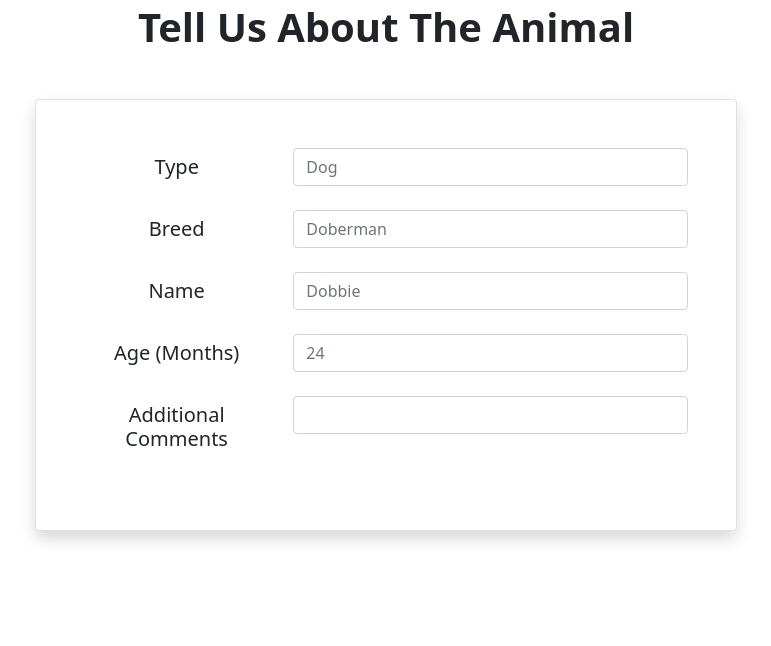
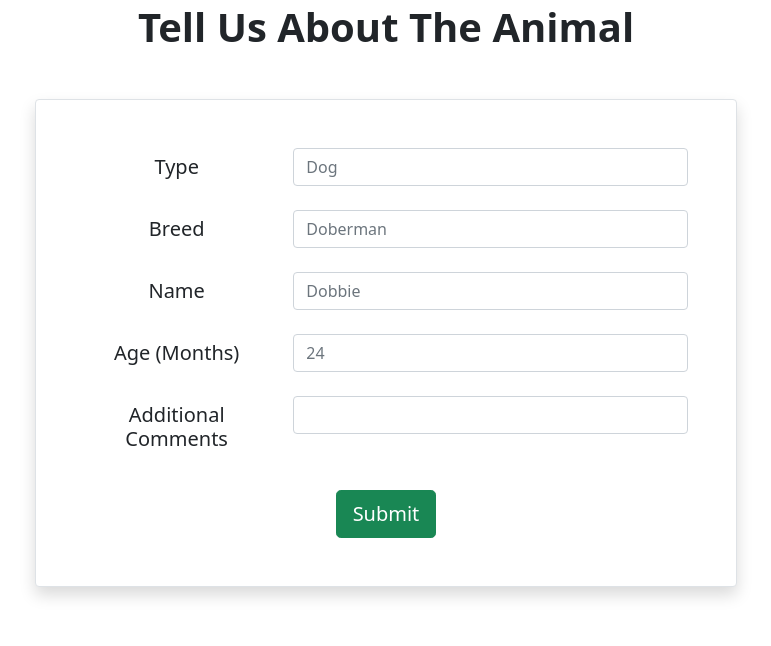
Before and after one commit to Randy1812/PawHaven, a Python web app: template templates/animaladd.html in a window 1280 px wide. Shown: the part 154-800 px from the top of the page, without its empty margins (254-1025 px from the left). Run offline with Jinja, Linux system fonts and the light colour scheme; the template is opened without the code that fills it, so the values that code supplies are empty; some libraries are stand-ins or nearby versions.

Commit message:
Add files via upload

```diff
--- a/templates/animaladd.html
+++ b/templates/animaladd.html
@@ -34,7 +34,7 @@
       </div>
     </header>
   </div>
-  <div class="container-fluid w-75 text-center mx-auto">
+  <div class="container-fluid w-75 text-center mx-auto my-5">
     <h1 class="display-6 fw-bold m-3 my-5">Tell Us About The Animal</h1>
     <div class="card w-75 rounded border shadow mx-auto p-5">
       <form>
@@ -73,6 +73,8 @@
           </div>
         </div>
 
+        <a href="#" class="btn btn-success btn-lg mt-2">Submit</a>
+
       </form>
     </div>
   </div>
```
